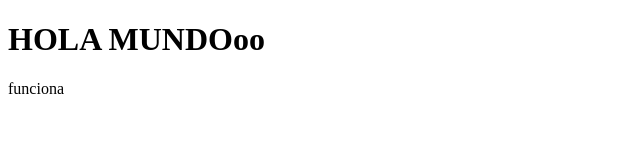
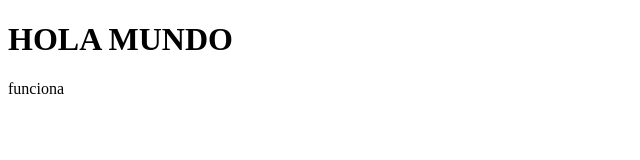
Before and after one commit to evadaw1/evasanchezinche1, a plain HTML site: page index.html in a window 1280 px wide. Shown: the full height of the page, 0-640 px from the left. Drawn offline with Linux system fonts and the light colour scheme.

Commit message:
close #1

```diff
--- a/index.html
+++ b/index.html
@@ -6,7 +6,7 @@
     <title>Document</title>
 </head>
 <body>
-    <h1>HOLA MUNDOoo</h1>
+    <h1>HOLA MUNDO</h1>
     <p>funciona</p>
 </body>
 </html>
```
